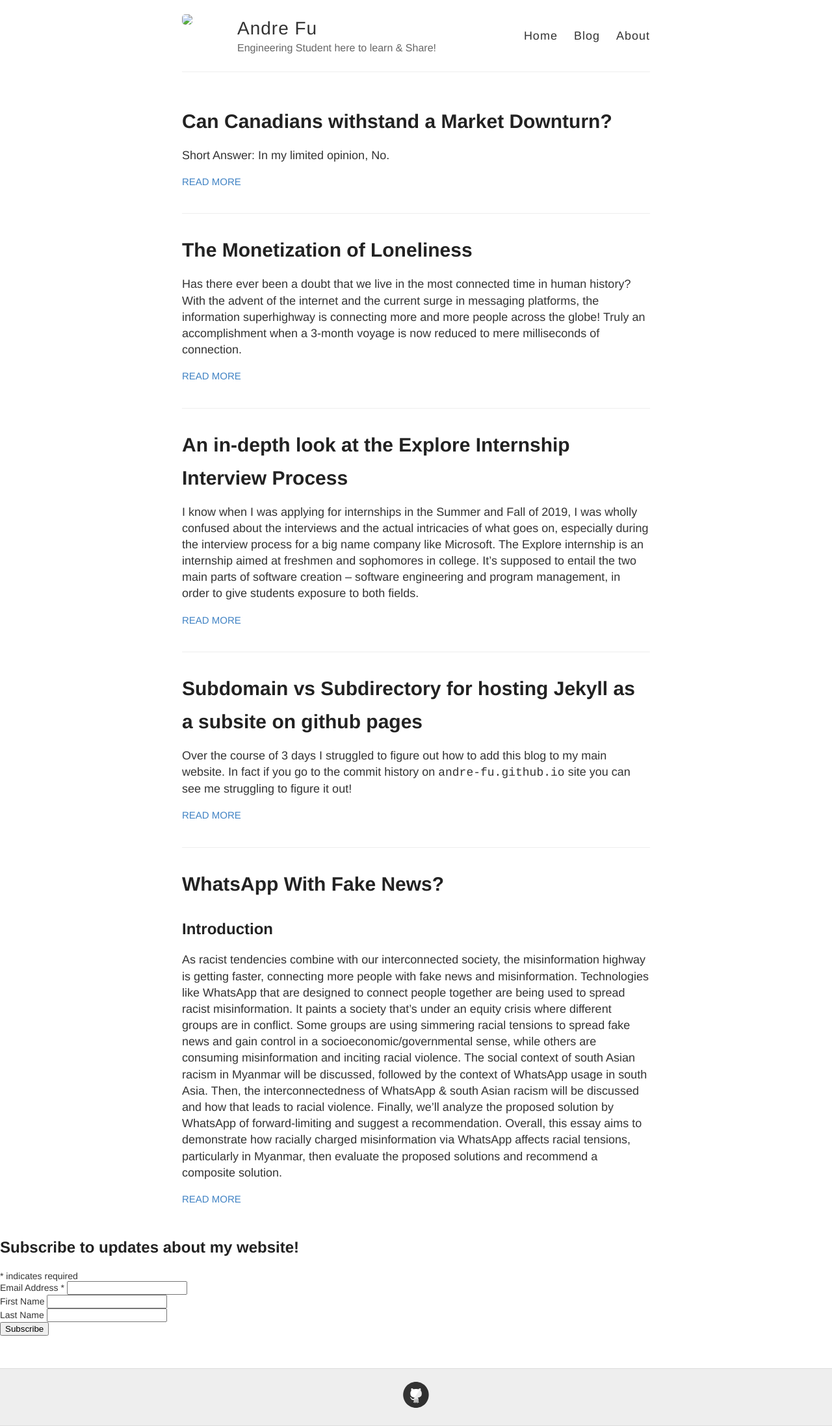
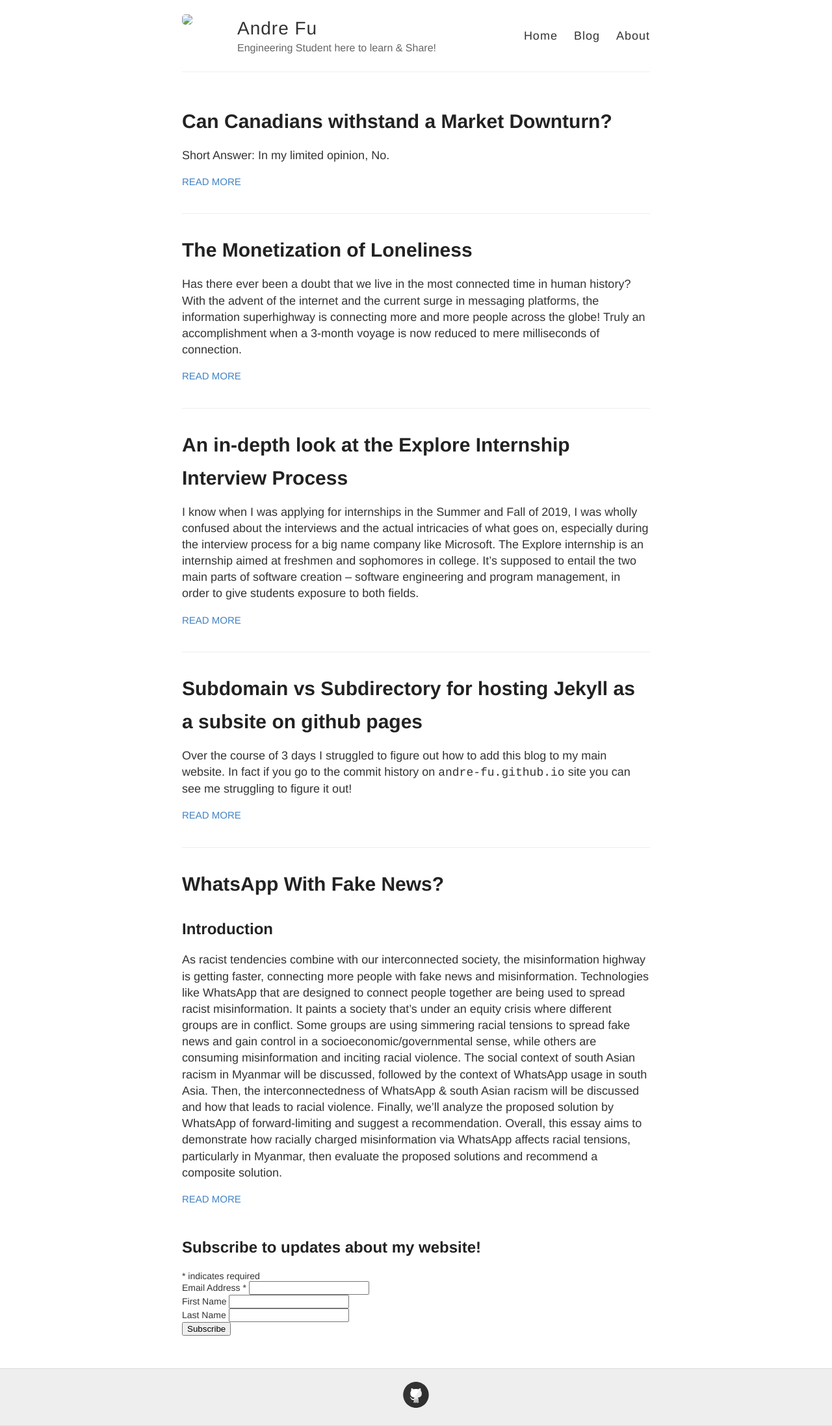
Before and after one commit to andre-fu/blog, a Jekyll site: the page built from index.html, in a window 1280 px wide. Shown: the whole page at 65% size. Built offline with Jekyll 4.4.1, drawn with Linux system fonts in a browser that asks for light colours; comment, search, counter and statistics services are not loaded.

Commit message:
fix wide sub

```diff
--- a/_layouts/default.html
+++ b/_layouts/default.html
@@ -48,7 +48,7 @@
     {{ content }}
   </div>
 
-  <div id="subscribe">
+  <div id="subscribe" class="container">
     <!-- Begin Mailchimp Signup Form -->
     <link href="//cdn-images.mailchimp.com/embedcode/horizontal-slim-10_7.css" rel="stylesheet" type="text/css">
     <style type="text/css">
```
